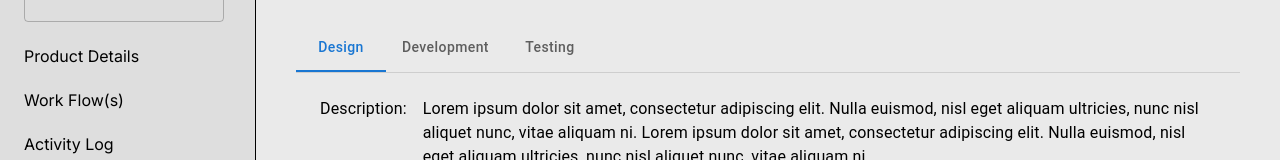
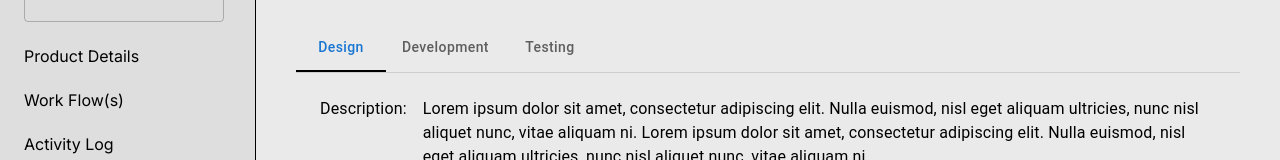
Before and after one commit to Saif-Ullah-akqa/project-management-tool, a Next.js app: page /UserStory/51/Output in a window 1280 px wide. Shown: the part 146-306 px from the top of the page. Built offline with nearby package versions, Linux system fonts and the light colour scheme.

Commit message:
fixed tab styling

```diff
--- a/src/app/UserStory/[userStoryId]/Output/page.jsx
+++ b/src/app/UserStory/[userStoryId]/Output/page.jsx
@@ -40,6 +40,16 @@ const OutPut = () => {
         <TabContext value={value}>
           <Box sx={{ borderBottom: 1, borderColor: "divider" }}>
             <TabList
+             TabProps={{
+                sx: {
+                  "&.Mui-selected": {
+                    color: "black", // Set the desired color for the focused state
+                  },
+                },
+              }}
+              TabIndicatorProps={{
+                style: { color: "black", backgroundColor: "black" },
+              }}
               onChange={handleChange}
               value={value}
               aria-label="basic tabs example"
```
Also changed, not shown: src/app/UserStory/[userStoryId]/Tasks/page.jsx (+10 -0 lines).
